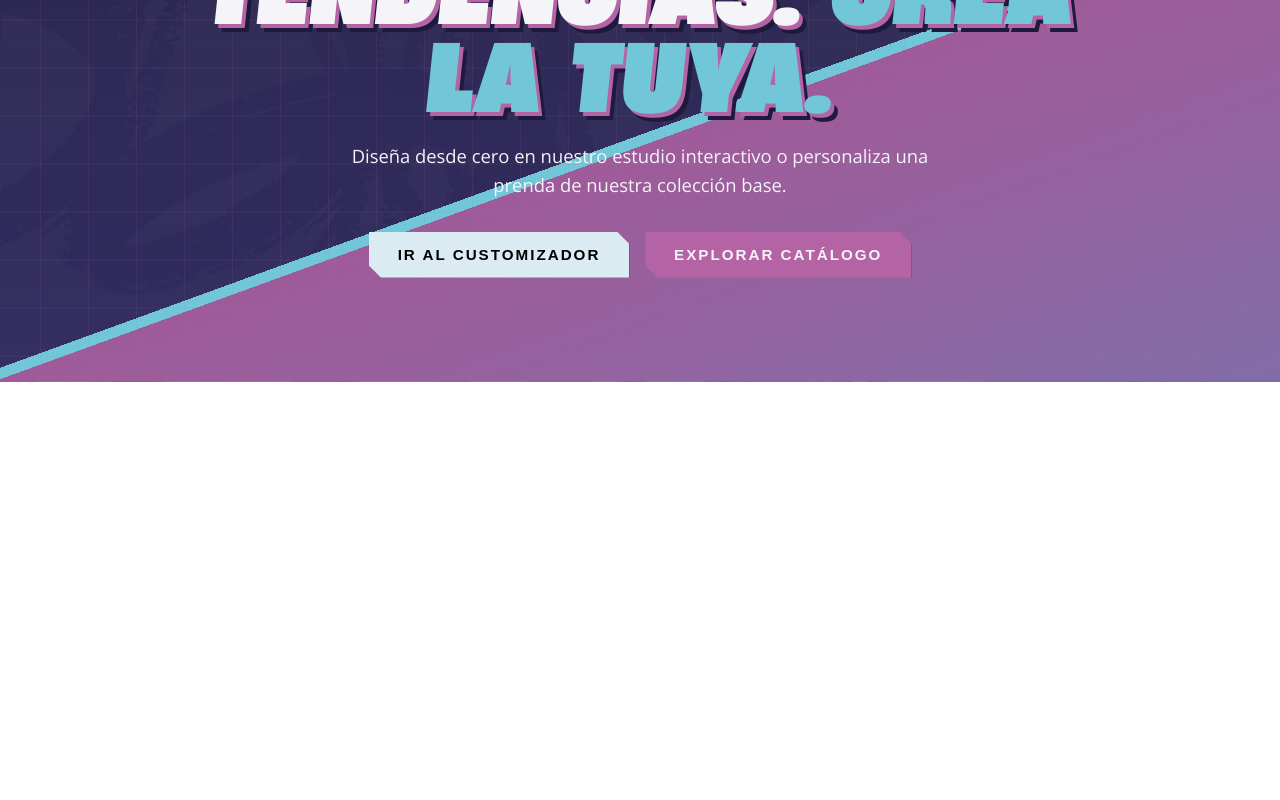
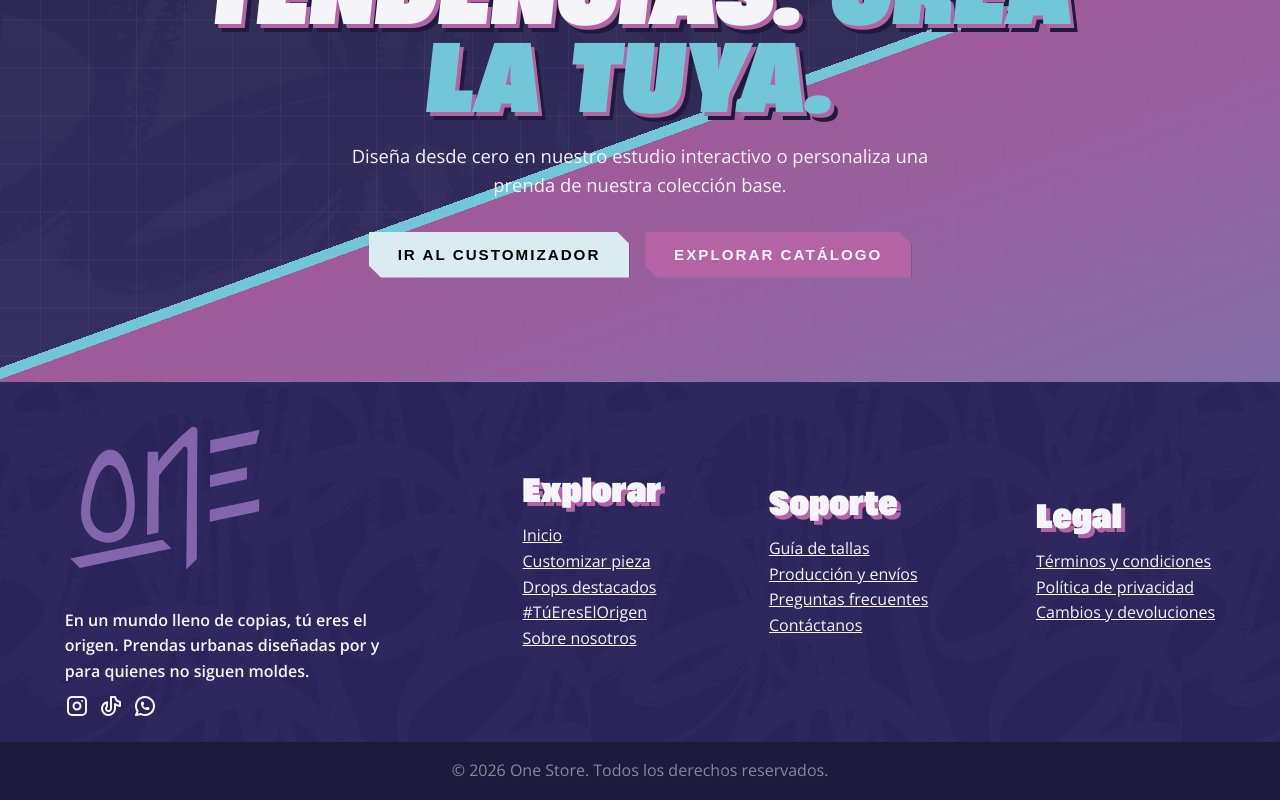
Before and after one commit to ZenowHrm/OneStore, a React (Vite) app: page / in a window 1280 px wide. Shown: the part 5767-6567 px from the top of the page. Before the commit the page ends 6149 px from the top, so only its background shows below. Built offline with nearby package versions, Linux system fonts and the light colour scheme.

Commit message:
Footer y arreglos menores

```diff
--- a/index.html
+++ b/index.html
@@ -2,7 +2,7 @@
 <html lang="es">
   <head>
     <meta charset="UTF-8" />
-    <link rel="icon" type="image/svg+xml" href="./public/logo.svg" />
+    <link rel="icon" type="image/svg+xml" href="/logo.svg" />
     <meta name="viewport" content="width=device-width, initial-scale=1.0" />
     <link rel="preconnect" href="https://fonts.googleapis.com">
     <link rel="preconnect" href="https://fonts.gstatic.com" crossorigin>
--- /dev/null
+++ b/src/components/footer.jsx
@@ -0,0 +1,79 @@
+import "../css/footer.css"
+import { Link } from "react-router"
+
+export function Footer() {
+    let footer = <footer class="footer">
+        <div class="footer-container">
+            <div class="footer-brand">
+                <Link to="/" class="footer-logo">
+                    <img src="/logo.svg" alt="Logo One Store" />
+                </Link>
+                <p class="footer-tagline">
+                    En un mundo lleno de copias, tú eres el origen. Prendas urbanas diseñadas por y para quienes no siguen moldes.
+                </p>
+                <ul class="footer-socials" aria-label="Redes sociales">
+                    <li>
+                        <Link to="#" aria-label="Instagram">
+                            <svg xmlns="http://www.w3.org/2000/svg" width="24" height="24" viewBox="0 0 24 24" fill="none" stroke="currentColor" stroke-width="2" stroke-linecap="round" stroke-linejoin="round" class="icon icon-tabler icons-tabler-outline icon-tabler-brand-instagram">
+                                <path stroke="none" d="M0 0h24v24H0z" fill="none" />
+                                <path d="M3 7a4 4 0 0 1 4 -4h10a4 4 0 0 1 4 4v10a4 4 0 0 1 -4 4h-10a4 4 0 0 1 -4 -4l0 -10" />
+                                <path d="M8.5 12a3.5 3.5 0 1 0 7 0a3.5 3.5 0 0 0 -7 0" />
+                                <path d="M17 7v.01" />
+                            </svg>
+                        </Link>
+                    </li>
+                    <li>
+                        <Link to="#" aria-label="TikTok">
+                            <svg xmlns="http://www.w3.org/2000/svg" width="24" height="24" viewBox="0 0 24 24" fill="none" stroke="currentColor" stroke-width="2" stroke-linecap="round" stroke-linejoin="round" class="icon icon-tabler icons-tabler-outline icon-tabler-brand-tiktok">
+                                <path stroke="none" d="M0 0h24v24H0z" fill="none" />
+                                <path d="M21 7.917v4.034a9.948 9.948 0 0 1 -5 -1.951v4.5a6.5 6.5 0 1 1 -8 -6.326v4.326a2.5 2.5 0 1 0 4 2v-11.5h4.083a6.005 6.005 0 0 0 4.917 4.917" />
+                            </svg>
+                        </Link>
+                    </li>
+                    <li>
+                        <Link to="#" aria-label="WhatsApp">
+                            <svg xmlns="http://www.w3.org/2000/svg" width="24" height="24" viewBox="0 0 24 24" fill="none" stroke="currentColor" stroke-width="2" stroke-linecap="round" stroke-linejoin="round" class="icon icon-tabler icons-tabler-outline icon-tabler-brand-whatsapp">
+                                <path stroke="none" d="M0 0h24v24H0z" fill="none" />
+                                <path d="M3 21l1.65 -3.8a9 9 0 1 1 3.4 2.9l-5.05 .9" />
+                                <path d="M9 10a.5 .5 0 0 0 1 0v-1a.5 .5 0 0 0 -1 0v1a5 5 0 0 0 5 5h1a.5 .5 0 0 0 0 -1h-1a.5 .5 0 0 0 0 1" />
+                            </svg>
+                        </Link>
+                    </li>
+                </ul>
+            </div>
+
+            <nav class="footer-nav" aria-label="Explorar tienda">
+                <h4>Explorar</h4>
+                <ul>
+                    <li><Link to="#encabezado">Inicio</Link></li>
+                    <li><Link to="#vista">Customizar pieza</Link></li>
+                    <li><Link to="#productos">Drops destacados</Link></li>
+                    <li><Link to="#comunidad">#TúEresElOrigen</Link></li>
+                    <li><Link to="#nosotros">Sobre nosotros</Link></li>
+                </ul>
+            </nav>
+
+            <nav class="footer-nav" aria-label="Ayuda y soporte">
+                <h4>Soporte</h4>
+                <ul>
+                    <li><Link to="#">Guía de tallas</Link></li>
+                    <li><Link to="#">Producción y envíos</Link></li>
+                    <li><Link to="#">Preguntas frecuentes</Link></li>
+                    <li><Link to="#">Contáctanos</Link></li>
+                </ul>
+            </nav>
+
+            <nav class="footer-bottom">
+                <h4>Legal</h4>
+                <ul class="footer-legal">
+                    <li><Link to="#">Términos y condiciones</Link></li>
+                    <li><Link to="#">Política de privacidad</Link></li>
+                    <li><Link to="#">Cambios y devoluciones</Link></li>
+                </ul>
+            </nav>
+        </div>
+        <p class="footer-copy">&copy; 2026 One Store. Todos los derechos reservados.</p>
+    </footer>
+
+    return footer
+}
--- /dev/null
+++ b/src/css/footer.css
@@ -0,0 +1,85 @@
+.footer {
+    display: flex;
+    flex-direction: column;
+    background-color: var(--color-navy);
+    background-image:
+        linear-gradient(to right, color-mix(in srgb, var(--color-navy) 90%, transparent) 0%, color-mix(in srgb, var(--color-navy) 90%, transparent) 100%),
+        url("/rizos.svg")
+    ;
+}
+
+.footer-copy {
+    color: color-mix(in srgb, var(--color-bg-light) 50%, transparent);
+    padding: 1rem 0;
+    width: 100%;
+    background-color: var(--color-text-dark);
+    text-align: center;
+}
+
+.footer-container {
+    display: flex;
+    flex-wrap: wrap;
+    width: 100%;
+    justify-content: space-around;
+    align-items: center;
+    gap: 10px;
+    padding: clamp(0.5rem, 2vw, 1rem);
+
+    h4 {
+        color: var(--color-bg-light);
+        filter: drop-shadow(4px 4px 0 var(--color-orchid));
+        margin-bottom: 1rem;
+    }
+    li {
+        list-style: none;
+    }
+    a {
+        color: var(--color-bg-light)
+    }
+}
+
+.footer-brand {
+    display: flex;
+    flex-direction: column;
+    gap: 10px;
+    p {
+        color: var(--color-bg-light);
+        font-weight: 600;
+        max-width: 350px
+    }
+}
+
+.footer-logo {
+    width: 200px;
+    height: 200px;
+
+    img {
+        width: 100%;
+        height: 100%;
+        object-fit: cover;
+        object-position: center;
+    }
+}
+
+.footer-socials {
+    display: flex;
+    justify-content: flex-start;
+    align-items: center;
+    gap: 10px;
+}
+
+@media (max-width: 657px) {
+    .footer-container {
+        padding: 1rem clamp(0.5rem, 2vw, 1rem);
+        flex-direction: column;
+        align-items: flex-start;
+        position: relative;
+    }
+    .footer-logo {
+        width: 180px;
+        height: 180px;
+        position: absolute;
+        top: 40%;
+        right: 0;
+    }
+}
--- a/src/main.css
+++ b/src/main.css
@@ -9,6 +9,10 @@
     --color-bg-light: #f5f4f8;    /* Fondo muy claro basado en el tono lavanda */
     --color-text-dark: #1e1a3e;   /* Un azul marino casi negro para legibilidad */
     --color-text-muted: #5e5a80;  /* Gris azulado para textos secundarios */
+}
+
+html {
+    scroll-behavior: smooth;
 }
 
 * {
--- a/src/main.jsx
+++ b/src/main.jsx
@@ -8,6 +8,7 @@ const root = document.getElementById('root')
 import { Principal } from './routes/principal'
 // Componentes
 import { Menu } from "./components/menu.jsx"
+import { Footer } from "./components/footer.jsx"
 
 function App() {
   let app = <BrowserRouter>
@@ -15,6 +16,7 @@ function App() {
     <Routes>
       <Route path='/' element={<Principal />} />
     </Routes>
+    <Footer />
   </BrowserRouter>
 
   return app
--- a/src/routes/principal.jsx
+++ b/src/routes/principal.jsx
@@ -99,7 +99,7 @@ export function Principal() {
     const [estampadoActivo, setEstampadoActivo] = useState(ESTAMPADOS_MUESTRA[0])
 
     let princ = <>
-    <section className="principal-header">
+    <section id="encabezado" className="principal-header">
         <div className="principal-header-container">
             <div className="principal-left-container">
                 <div className="principal-text-container">
@@ -143,7 +143,7 @@ export function Principal() {
         </div>
     </section>
 
-    <section className="principal-for-we">
+    <section id="nosotros" className="principal-for-we">
         <h2>Sobre nosotros</h2>
         <h3>En un mundo lleno de copias, <span>tú eres el origen.</span></h3>
         <p>Vivimos rodeados de producción masiva, donde la industria dicta cómo vestir, cómo lucir y cómo encajar. Nos empujan a usar el mismo molde y a llevar exactamente lo mismo que miles de personas más. Pero la realidad es simple: nadie es igual a otro. <strong>Así nació One.</strong></p>
@@ -212,7 +212,7 @@ export function Principal() {
     </section>
 
     {/* 2. PREVIEW INTERACTIVO DEL CUSTOMIZADOR */}
-    <section className="principal-customizer-section">
+    <section id="vista" className="principal-customizer-section">
         <div className="principal-customizer-container">
             <div className="principal-section-header">
                 <p className="principal-section-tag">Prueba en tiempo real</p>
@@ -295,7 +295,7 @@ export function Principal() {
     </section>
 
     {/* 3. DROPS DESTACADOS / CATÁLOGO BASE */}
-    <section className="principal-drops-section">
+    <section id="productos" className="principal-drops-section">
         <div className="principal-drops-container">
             <div className="principal-section-header">
                 <p className="principal-section-tag">Listos para llevar o intervenir</p>
@@ -340,7 +340,7 @@ export function Principal() {
     </section>
 
     {/* 4. COMUNIDAD / LOOKBOOK ("#TúEresElOrigen") */}
-    <section className="principal-lookbook-section">
+    <section id="comunidad" className="principal-lookbook-section">
         <div className="principal-lookbook-container">
             <div className="principal-section-header">
                 <p className="principal-section-tag">Comunidad One</p>
```
Also changed, not shown: 1 other file (tests, documents, lock files or other folders).
